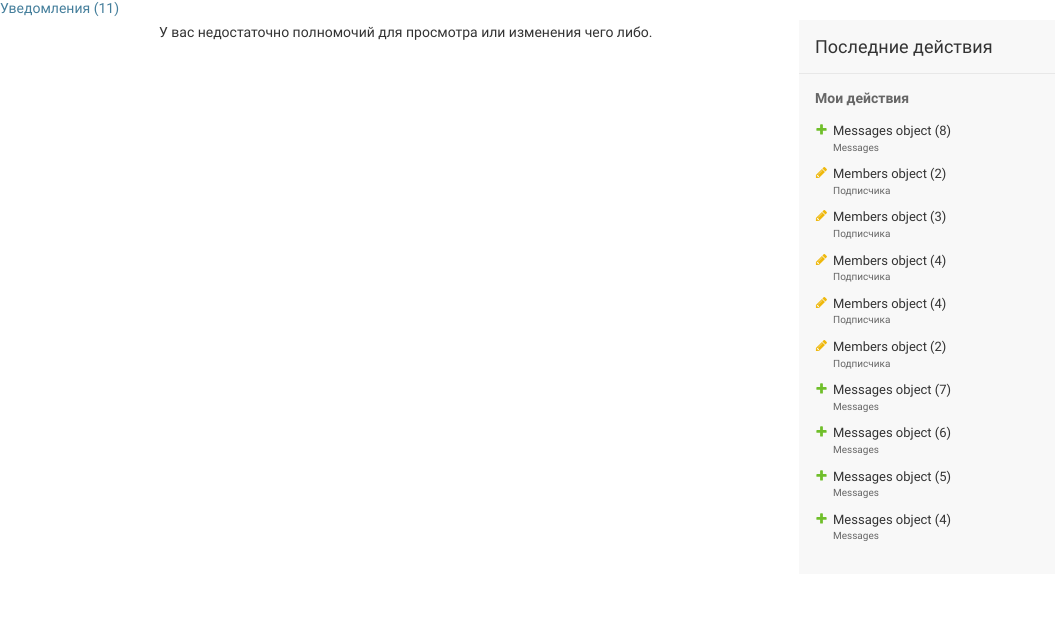
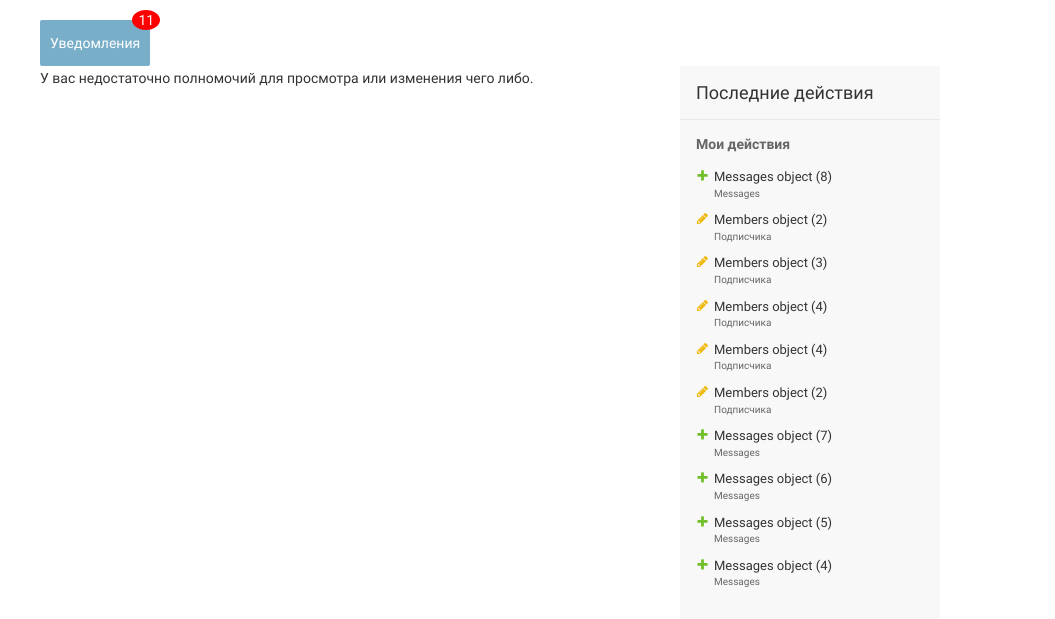
Before and after one commit to Kinderok1/admin_panel_chat_bot, a Django app: page /admin/ in a window 1280 px wide. Shown: the part 52-671 px from the top of the page, without its empty margins (0-1055 px from the left). Run offline with Django 3.2, Linux system fonts and the light colour scheme; a user stored in the database is signed in; data comes from the database, SQL or seed files in the repository; both versions use the stored data as it was after the commit.

Commit message:
1.Реализовал отправку сообщений из админки
2.Настроил CSS кнопки уведомлений

```diff
--- a/ololo/bot/bot_api/misc/storage_set.py
+++ b/ololo/bot/bot_api/misc/storage_set.py
@@ -8,6 +8,7 @@ def get_flag(flag:dict):
         states['caption'] = flag['caption']
         states['status'] = flag['status']
         states['pk'] = flag['pk']
+
 def get_flag_msg(flag:dict):
     import shelve
     FILENAME = r"C:\Users\павел\PycharmProjects\huita\ololo\bot\bot_api\misc\states3.db"
--- /dev/null
+++ b/ololo/bot/static/notification_block.css
@@ -0,0 +1,29 @@
+.notification {
+  background-color: #79aec8;
+  color: white;
+  text-decoration: none;
+  padding: 15px 10px;
+  position: relative;
+  display: inline-block;
+  border-radius: 2px;
+
+}
+
+.notification:hover {
+  background: #e8e8e8;
+}
+.notification .text:hover{
+    color:#79aec8;
+}
+.notification .badge {
+  position: absolute;
+  top: -10px;
+  right: -10px;
+  padding: 2px 6px;
+  border-radius: 50%;
+  background: red;
+  color: white;
+}
+.notification .text{
+    color:white;
+}
--- a/ololo/bot/templates/admin/base.html
+++ b/ololo/bot/templates/admin/base.html
@@ -4,6 +4,8 @@
 <head>
 <title>{% block title %}{% endblock %}</title>
 <link rel="stylesheet" type="text/css" href="{% block stylesheet %}{% static "admin/css/base.css" %}{% endblock %}">
+<link rel="stylesheet" href="{% static 'notification_block.css' %}">
+
 {% if not is_popup and is_nav_sidebar_enabled %}
   <link rel="stylesheet" type="text/css" href="{% static "admin/css/nav_sidebar.css" %}">
   <script src="{% static 'admin/js/nav_sidebar.js' %}" defer></script>
@@ -67,17 +69,14 @@
     {% endif %}
 
     <div class="main" id="main">
-        <div class="navbar-end">
-            {% if request.user.is_authenticated %}
-                <a href="{% url 'admin:bot_notifications_changelist' %}" class="navbar-item">Уведомления ({{ notifications.count }})</a>
-            {% endif %}
-        </div>
+
       {% if not is_popup and is_nav_sidebar_enabled %}
         {% block nav-sidebar %}
           {% include "admin/nav_sidebar.html" %}
         {% endblock %}
       {% endif %}
       <div class="content">
+
         {% block messages %}
           {% if messages %}
             <ul class="messagelist">{% for message in messages %}
@@ -87,6 +86,11 @@
         {% endblock messages %}
         <!-- Content -->
         <div id="content" class="{% block coltype %}colM{% endblock %}">
+          <div class="navbar-end">
+            {% if request.user.is_authenticated %}
+                <a href="{% url 'admin:bot_notifications_changelist' %}" class="notification"><span class="text">Уведомления</span><span class="badge">{{ notifications.count }}</span></a>
+            {% endif %}
+        </div>
           {% block pretitle %}{% endblock %}
           {% block content_subtitle %}{% if subtitle %}<h2>{{ subtitle }}</h2>{% endif %}{% endblock %}
           {% block content %}
@@ -95,6 +99,7 @@
           {% endblock %}
           {% block sidebar %}{% endblock %}
           <br class="clear">
+
         </div>
         <!-- END Content -->
         {% block footer %}<div id="footer"></div>{% endblock %}
```
Also changed, not shown: ololo/bot/bot_api/bot_manager.py (+5 -5 lines), ololo/bot/bot_api/misc/storage_utils.py (+7 -0 lines), ololo/bot/models.py (+4 -4 lines), ololo/bot/admin.py (line endings or trailing spaces), ololo/db.sqlite3, 1 other file.
